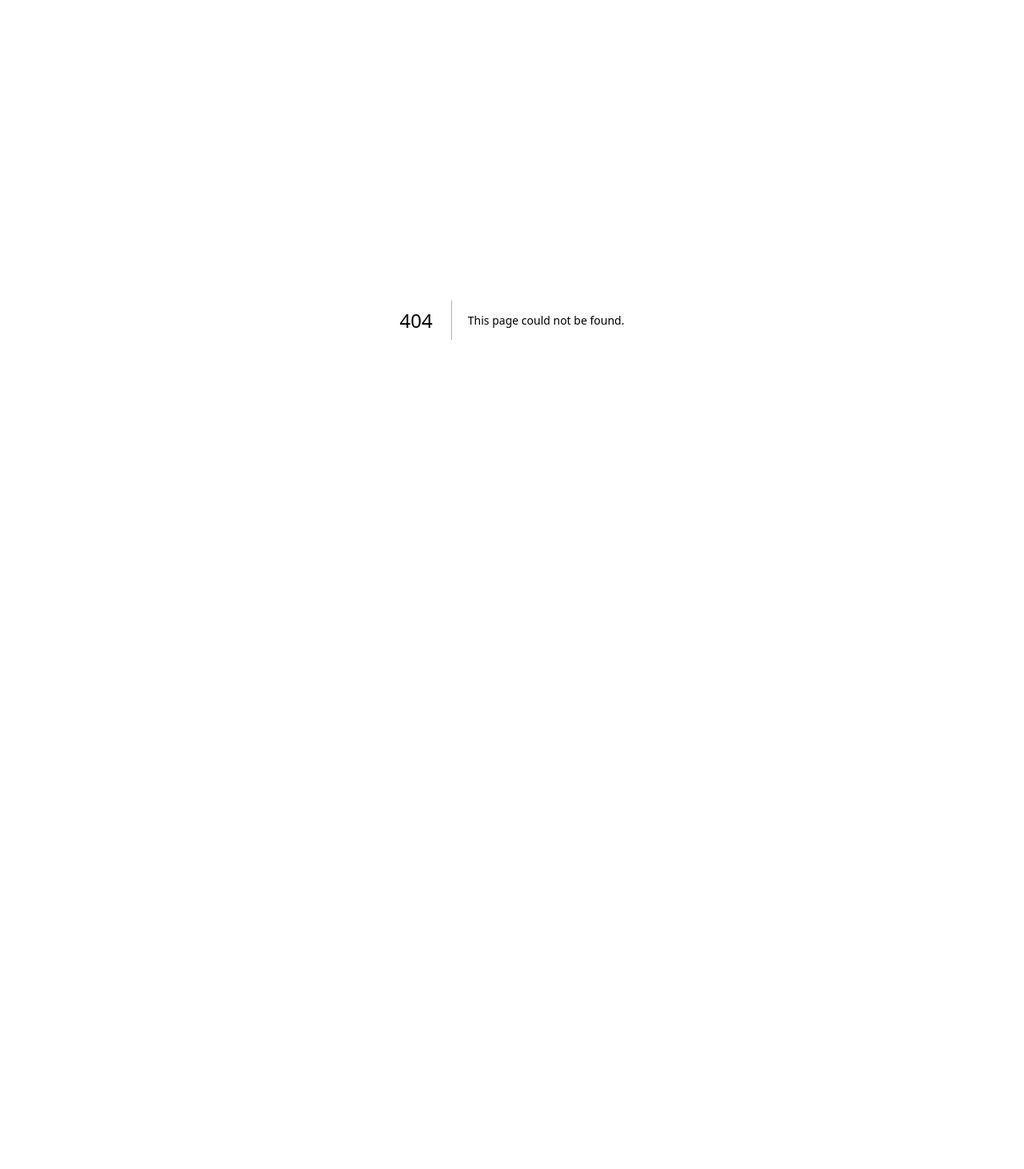
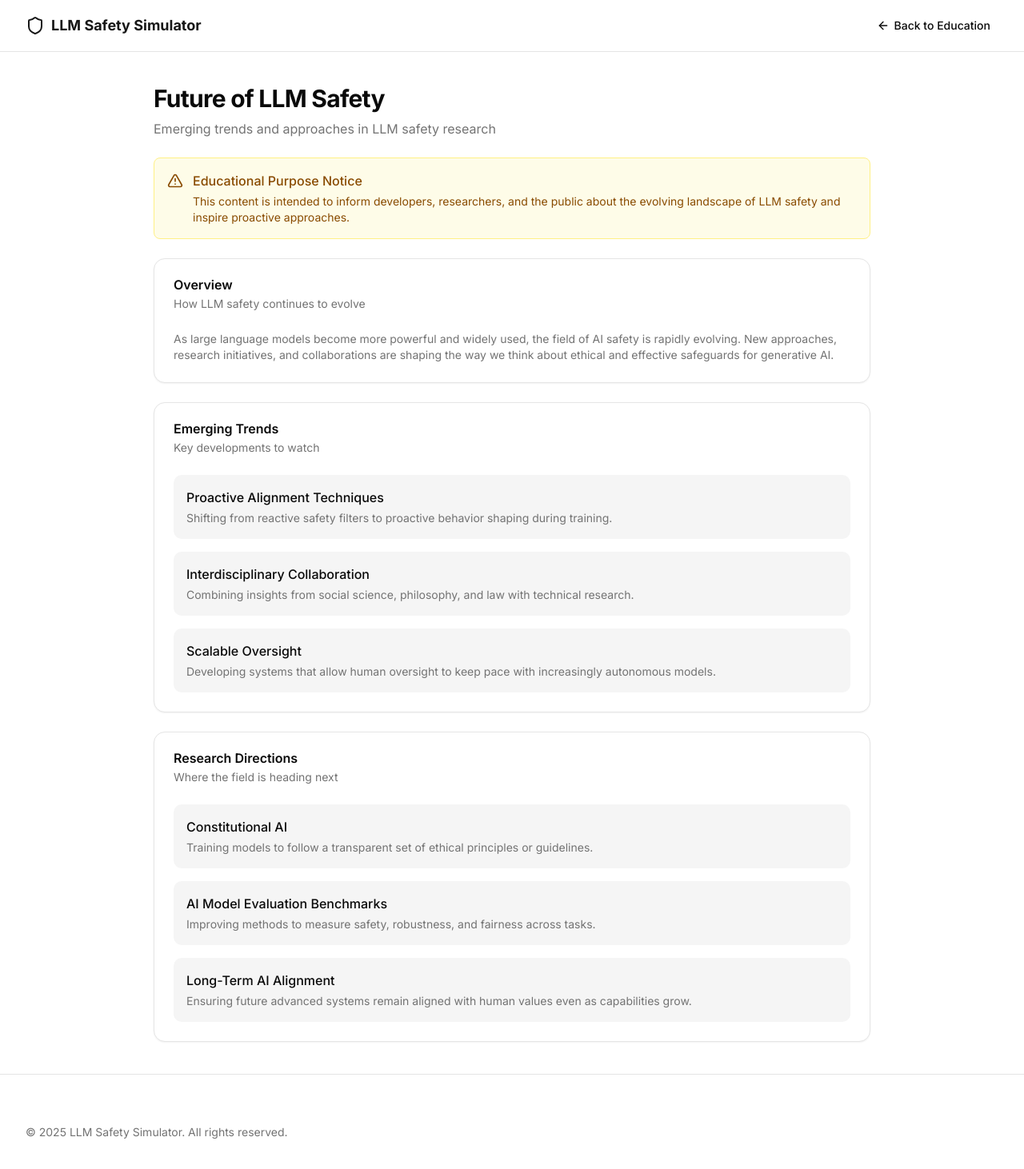
Before and after one commit to heena7sept/DefenseMechanisms, a Next.js app: page /education/guides/future-safety in a window 1280 px wide. Before the commit this address had no page. Shown: the top 1462 px of the page at 80% size. Before the commit the page ends 800 px from the top, so only its background shows below. Built offline with nearby package versions, Linux system fonts and the light colour scheme.

Commit message:
Added "future of llm safety" page

```diff
--- /dev/null
+++ b/app/education/guides/future-safety/page.tsx
@@ -0,0 +1,125 @@
+'use client';
+
+import Link from 'next/link';
+import { Button } from '@/components/ui/button';
+import { Card, CardContent, CardDescription, CardHeader, CardTitle } from '@/components/ui/card';
+import { ArrowLeft, Shield, AlertTriangle } from 'lucide-react';
+
+export default function FutureOfLLMSafetyPage() {
+  return (
+    <div className="flex min-h-screen flex-col">
+      <header className="sticky top-0 z-50 w-full border-b bg-background/95 backdrop-blur-sm supports-[backdrop-filter]:bg-background/60">
+        <div className="container flex h-16 items-center space-x-4 sm:justify-between sm:space-x-0">
+          <div className="flex gap-2 items-center text-primary">
+            <Shield className="h-6 w-6" />
+            <span className="font-bold text-lg">LLM Safety Simulator</span>
+          </div>
+          <div className="flex flex-1 items-center justify-end space-x-4">
+            <Button variant="ghost" size="sm" asChild>
+              <Link href="/education" className="flex items-center gap-1">
+                <ArrowLeft className="h-4 w-4" /> Back to Education
+              </Link>
+            </Button>
+          </div>
+        </div>
+      </header>
+
+      <main className="flex-1 container py-10">
+        <div className="flex flex-col gap-6 max-w-4xl mx-auto">
+          <div>
+            <h1 className="text-3xl font-bold tracking-tight">Future of LLM Safety</h1>
+            <p className="text-muted-foreground mt-2">Emerging trends and approaches in LLM safety research</p>
+          </div>
+
+          <div className="bg-yellow-50 border border-yellow-200 text-yellow-800 rounded-md p-4 flex items-start gap-3">
+            <AlertTriangle className="h-5 w-5 mt-0.5 shrink-0" />
+            <div>
+              <h3 className="font-medium">Educational Purpose Notice</h3>
+              <p className="text-sm mt-1">
+                This content is intended to inform developers, researchers, and the public about the evolving landscape of LLM safety and inspire proactive approaches.
+              </p>
+            </div>
+          </div>
+
+          <Card>
+            <CardHeader>
+              <CardTitle>Overview</CardTitle>
+              <CardDescription>How LLM safety continues to evolve</CardDescription>
+            </CardHeader>
+            <CardContent className="space-y-4">
+              <p className="text-sm text-muted-foreground">
+                As large language models become more powerful and widely used, the field of AI safety is rapidly evolving. New approaches, research initiatives, and collaborations are shaping the way we think about ethical and effective safeguards for generative AI.
+              </p>
+            </CardContent>
+          </Card>
+
+          <Card>
+            <CardHeader>
+              <CardTitle>Emerging Trends</CardTitle>
+              <CardDescription>Key developments to watch</CardDescription>
+            </CardHeader>
+            <CardContent>
+              <div className="grid gap-4">
+                {[
+                  {
+                    title: 'Proactive Alignment Techniques',
+                    description: 'Shifting from reactive safety filters to proactive behavior shaping during training.',
+                  },
+                  {
+                    title: 'Interdisciplinary Collaboration',
+                    description: 'Combining insights from social science, philosophy, and law with technical research.',
+                  },
+                  {
+                    title: 'Scalable Oversight',
+                    description: 'Developing systems that allow human oversight to keep pace with increasingly autonomous models.',
+                  },
+                ].map((trend, index) => (
+                  <div key={index} className="bg-muted p-4 rounded-lg">
+                    <h3 className="font-medium mb-1">{trend.title}</h3>
+                    <p className="text-sm text-muted-foreground">{trend.description}</p>
+                  </div>
+                ))}
+              </div>
+            </CardContent>
+          </Card>
+
+          <Card>
+            <CardHeader>
+              <CardTitle>Research Directions</CardTitle>
+              <CardDescription>Where the field is heading next</CardDescription>
+            </CardHeader>
+            <CardContent>
+              <div className="grid gap-4">
+                {[
+                  {
+                    title: 'Constitutional AI',
+                    description: 'Training models to follow a transparent set of ethical principles or guidelines.',
+                  },
+                  {
+                    title: 'AI Model Evaluation Benchmarks',
+                    description: 'Improving methods to measure safety, robustness, and fairness across tasks.',
+                  },
+                  {
+                    title: 'Long-Term AI Alignment',
+                    description: 'Ensuring future advanced systems remain aligned with human values even as capabilities grow.',
+                  },
+                ].map((direction, index) => (
+                  <div key={index} className="bg-muted p-4 rounded-lg">
+                    <h3 className="font-medium mb-1">{direction.title}</h3>
+                    <p className="text-sm text-muted-foreground">{direction.description}</p>
+                  </div>
+                ))}
+              </div>
+            </CardContent>
+          </Card>
+        </div>
+      </main>
+
+      <footer className="w-full border-t py-6">
+        <div className="container flex flex-col items-center justify-between gap-4 md:h-24 md:flex-row">
+          <p className="text-center text-sm leading-loose text-muted-foreground md:text-left">© {new Date().getFullYear()} LLM Safety Simulator. All rights reserved.</p>
+        </div>
+      </footer>
+    </div>
+  );
+}
```
